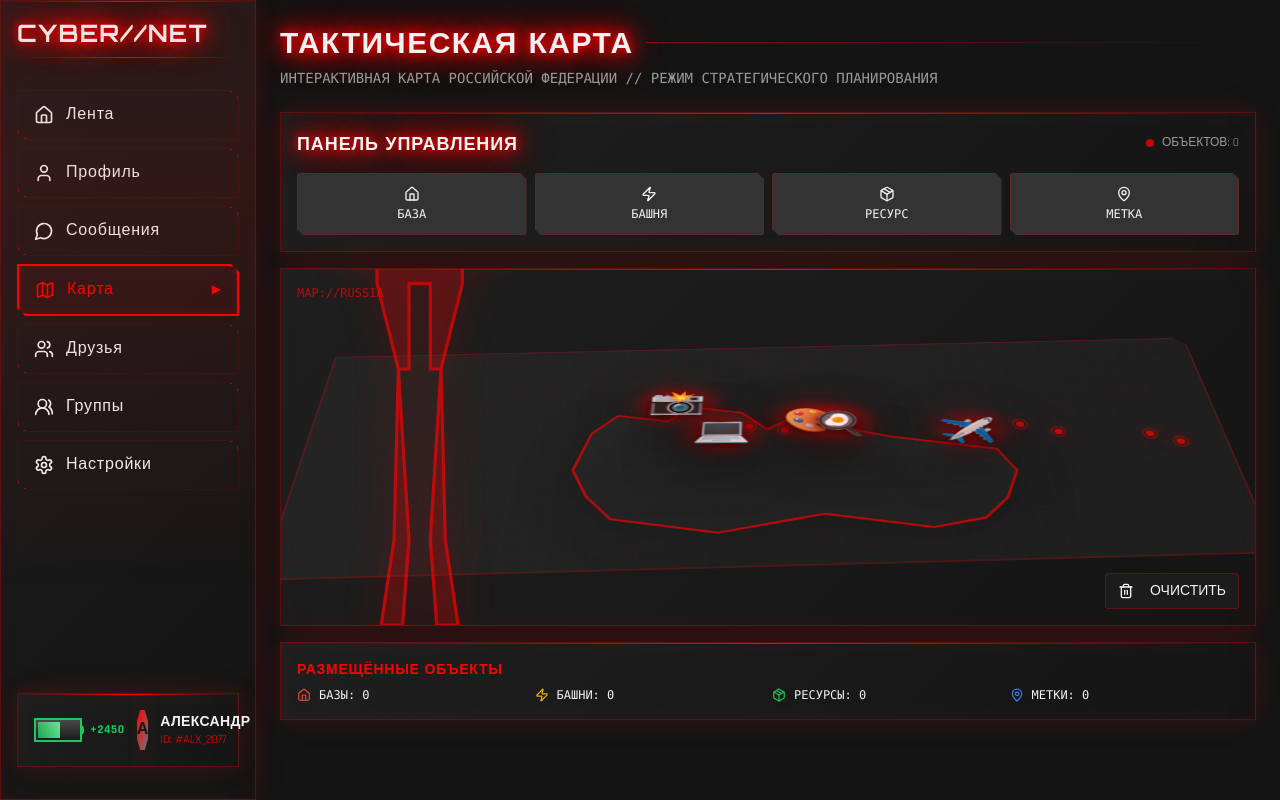
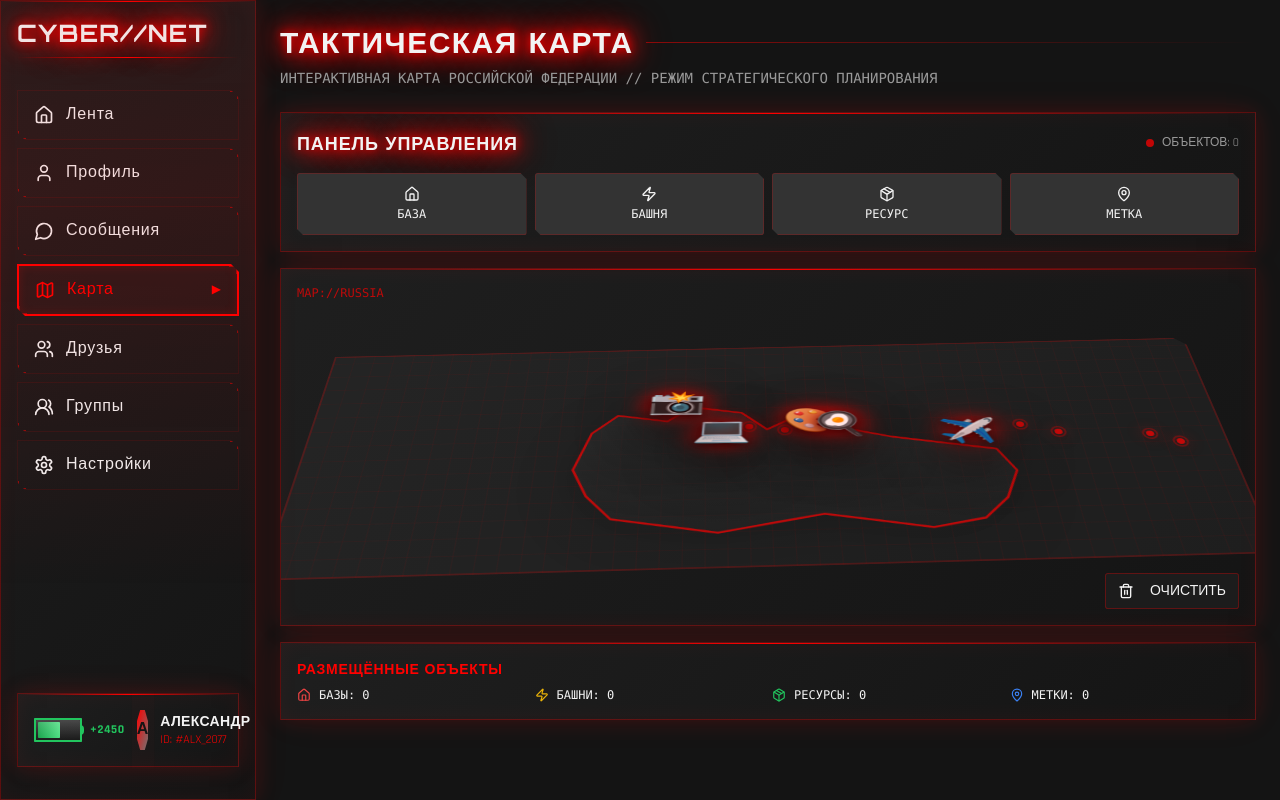
Before and after one commit to pr-poehali-dev/social-network-project-1, a React (Vite) app: page /map in a window 1280 px wide. Built offline with nearby package versions, Linux system fonts and the light colour scheme.

Commit message:
Удаление силуэта человека

```diff
--- a/src/components/InteractiveMap.tsx
+++ b/src/components/InteractiveMap.tsx
@@ -3,7 +3,6 @@ import { useNavigate } from 'react-router-dom';
 import Icon from '@/components/ui/icon';
 import { Button } from '@/components/ui/button';
 import { groupsStore, type Group } from '@/store/groupsStore';
-import { profileStore } from '@/store/profileStore';
 
 interface City {
   id: number;
@@ -27,18 +26,10 @@ const InteractiveMap = () => {
   const [hoveredCity, setHoveredCity] = useState<number | null>(null);
   const [hoveredGroup, setHoveredGroup] = useState<number | null>(null);
   const [groups, setGroups] = useState<Group[]>(groupsStore.getGroups());
-  const [userGender, setUserGender] = useState<'male' | 'female'>(profileStore.getProfile().gender);
 
   useEffect(() => {
     const unsubscribe = groupsStore.subscribe(() => {
       setGroups(groupsStore.getGroups());
-    });
-    return unsubscribe;
-  }, []);
-
-  useEffect(() => {
-    const unsubscribe = profileStore.subscribe(() => {
-      setUserGender(profileStore.getProfile().gender);
     });
     return unsubscribe;
   }, []);
@@ -145,68 +136,6 @@ const InteractiveMap = () => {
       <div className="cyber-card p-6 flex-1 relative overflow-hidden">
         <div className="absolute top-4 left-4 text-xs text-primary/70 font-mono z-10">
           MAP://RUSSIA
-        </div>
-
-        {/* Character Silhouette */}
-        <div className="absolute left-8 bottom-0 z-20 opacity-70 hover:opacity-100 transition-opacity">
-          <svg
-            viewBox="0 0 100 300"
-            className="h-[80vh] w-auto"
-            style={{ filter: 'drop-shadow(0 0 20px hsl(var(--primary) / 0.5))' }}
-          >
-            {userGender === 'male' ? (
-              // Male silhouette
-              <g>
-                {/* Head */}
-                <circle cx="50" cy="30" r="18" fill="hsl(var(--primary) / 0.3)" stroke="hsl(var(--primary))" strokeWidth="1.5" />
-                {/* Neck */}
-                <rect x="44" y="46" width="12" height="10" fill="hsl(var(--primary) / 0.3)" stroke="hsl(var(--primary))" strokeWidth="1.5" />
-                {/* Body/Torso */}
-                <path d="M 30,56 L 30,140 L 40,180 L 45,180 L 45,140 L 55,140 L 55,180 L 60,180 L 70,140 L 70,56 Z"
-                      fill="hsl(var(--primary) / 0.3)" stroke="hsl(var(--primary))" strokeWidth="1.5" />
-                {/* Shoulders */}
-                <rect x="20" y="56" width="60" height="12" fill="hsl(var(--primary) / 0.3)" stroke="hsl(var(--primary))" strokeWidth="1.5" />
-                {/* Left arm */}
-                <rect x="15" y="68" width="10" height="60" fill="hsl(var(--primary) / 0.3)" stroke="hsl(var(--primary))" strokeWidth="1.5" />
-                {/* Right arm */}
-                <rect x="75" y="68" width="10" height="60" fill="hsl(var(--primary) / 0.3)" stroke="hsl(var(--primary))" strokeWidth="1.5" />
-                {/* Left leg */}
-                <path d="M 40,180 L 38,260 L 32,300 L 42,300 L 45,260 Z"
-                      fill="hsl(var(--primary) / 0.3)" stroke="hsl(var(--primary))" strokeWidth="1.5" />
-                {/* Right leg */}
-                <path d="M 60,180 L 62,260 L 68,300 L 58,300 L 55,260 Z"
-                      fill="hsl(var(--primary) / 0.3)" stroke="hsl(var(--primary))" strokeWidth="1.5" />
-              </g>
-            ) : (
-              // Female silhouette
-              <g>
-                {/* Head */}
-                <circle cx="50" cy="30" r="18" fill="hsl(var(--primary) / 0.3)" stroke="hsl(var(--primary))" strokeWidth="1.5" />
-                {/* Hair/head decoration */}
-                <path d="M 32,20 Q 50,15 68,20 L 68,35 Q 50,30 32,35 Z"
-                      fill="hsl(var(--primary) / 0.3)" stroke="hsl(var(--primary))" strokeWidth="1.5" />
-                {/* Neck */}
-                <rect x="44" y="46" width="12" height="10" fill="hsl(var(--primary) / 0.3)" stroke="hsl(var(--primary))" strokeWidth="1.5" />
-                {/* Body/Torso with waist */}
-                <path d="M 28,56 L 25,100 L 30,140 L 40,180 L 45,180 L 45,140 L 55,140 L 55,180 L 60,180 L 70,140 L 75,100 L 72,56 Z"
-                      fill="hsl(var(--primary) / 0.3)" stroke="hsl(var(--primary))" strokeWidth="1.5" />
-                {/* Shoulders */}
-                <rect x="20" y="56" width="60" height="10" rx="3" fill="hsl(var(--primary) / 0.3)" stroke="hsl(var(--primary))" strokeWidth="1.5" />
-                {/* Left arm */}
-                <path d="M 18,66 L 16,120 L 22,122 L 24,68 Z"
-                      fill="hsl(var(--primary) / 0.3)" stroke="hsl(var(--primary))" strokeWidth="1.5" />
-                {/* Right arm */}
-                <path d="M 82,66 L 84,120 L 78,122 L 76,68 Z"
-                      fill="hsl(var(--primary) / 0.3)" stroke="hsl(var(--primary))" strokeWidth="1.5" />
-                {/* Left leg with dress shape */}
-                <path d="M 40,180 L 38,260 L 32,300 L 42,300 L 45,260 Z"
-                      fill="hsl(var(--primary) / 0.3)" stroke="hsl(var(--primary))" strokeWidth="1.5" />
-                {/* Right leg */}
-                <path d="M 60,180 L 62,260 L 68,300 L 58,300 L 55,260 Z"
-                      fill="hsl(var(--primary) / 0.3)" stroke="hsl(var(--primary))" strokeWidth="1.5" />
-              </g>
-            )}
-          </svg>
         </div>
 
         <div
--- a/src/pages/Profile.tsx
+++ b/src/pages/Profile.tsx
@@ -1,65 +1,11 @@
-import { useState, useEffect } from 'react';
 import Sidebar from '@/components/Sidebar';
 import ProfileHeader from '@/components/ProfileHeader';
 import ProfileTabs from '@/components/ProfileTabs';
-import { profileStore } from '@/store/profileStore';
 
 const Profile = () => {
-  const [userGender, setUserGender] = useState<'male' | 'female'>(profileStore.getProfile().gender);
-
-  useEffect(() => {
-    const unsubscribe = profileStore.subscribe(() => {
-      setUserGender(profileStore.getProfile().gender);
-    });
-    return unsubscribe;
-  }, []);
-
   return (
     <div className="flex min-h-screen bg-background">
       <Sidebar />
-
-      {/* Character Silhouette */}
-      <div className="hidden lg:flex items-end justify-center w-64 p-6">
-        <svg
-          viewBox="0 0 100 300"
-          className="h-[75vh] w-auto opacity-20 hover:opacity-40 transition-opacity"
-          style={{ filter: 'drop-shadow(0 0 10px hsl(var(--primary) / 0.3))' }}
-        >
-          {userGender === 'male' ? (
-            <g>
-              <circle cx="50" cy="30" r="18" fill="hsl(var(--primary) / 0.2)" stroke="hsl(var(--primary))" strokeWidth="1.5" />
-              <rect x="44" y="46" width="12" height="10" fill="hsl(var(--primary) / 0.2)" stroke="hsl(var(--primary))" strokeWidth="1.5" />
-              <path d="M 30,56 L 30,140 L 40,180 L 45,180 L 45,140 L 55,140 L 55,180 L 60,180 L 70,140 L 70,56 Z"
-                    fill="hsl(var(--primary) / 0.2)" stroke="hsl(var(--primary))" strokeWidth="1.5" />
-              <rect x="20" y="56" width="60" height="12" fill="hsl(var(--primary) / 0.2)" stroke="hsl(var(--primary))" strokeWidth="1.5" />
-              <rect x="15" y="68" width="10" height="60" fill="hsl(var(--primary) / 0.2)" stroke="hsl(var(--primary))" strokeWidth="1.5" />
-              <rect x="75" y="68" width="10" height="60" fill="hsl(var(--primary) / 0.2)" stroke="hsl(var(--primary))" strokeWidth="1.5" />
-              <path d="M 40,180 L 38,260 L 32,300 L 42,300 L 45,260 Z"
-                    fill="hsl(var(--primary) / 0.2)" stroke="hsl(var(--primary))" strokeWidth="1.5" />
-              <path d="M 60,180 L 62,260 L 68,300 L 58,300 L 55,260 Z"
-                    fill="hsl(var(--primary) / 0.2)" stroke="hsl(var(--primary))" strokeWidth="1.5" />
-            </g>
-          ) : (
-            <g>
-              <circle cx="50" cy="30" r="18" fill="hsl(var(--primary) / 0.2)" stroke="hsl(var(--primary))" strokeWidth="1.5" />
-              <path d="M 32,20 Q 50,15 68,20 L 68,35 Q 50,30 32,35 Z"
-                    fill="hsl(var(--primary) / 0.2)" stroke="hsl(var(--primary))" strokeWidth="1.5" />
-              <rect x="44" y="46" width="12" height="10" fill="hsl(var(--primary) / 0.2)" stroke="hsl(var(--primary))" strokeWidth="1.5" />
-              <path d="M 28,56 L 25,100 L 30,140 L 40,180 L 45,180 L 45,140 L 55,140 L 55,180 L 60,180 L 70,140 L 75,100 L 72,56 Z"
-                    fill="hsl(var(--primary) / 0.2)" stroke="hsl(var(--primary))" strokeWidth="1.5" />
-              <rect x="20" y="56" width="60" height="10" rx="3" fill="hsl(var(--primary) / 0.2)" stroke="hsl(var(--primary))" strokeWidth="1.5" />
-              <path d="M 18,66 L 16,120 L 22,122 L 24,68 Z"
-                    fill="hsl(var(--primary) / 0.2)" stroke="hsl(var(--primary))" strokeWidth="1.5" />
-              <path d="M 82,66 L 84,120 L 78,122 L 76,68 Z"
-                    fill="hsl(var(--primary) / 0.2)" stroke="hsl(var(--primary))" strokeWidth="1.5" />
-              <path d="M 40,180 L 38,260 L 32,300 L 42,300 L 45,260 Z"
-                    fill="hsl(var(--primary) / 0.2)" stroke="hsl(var(--primary))" strokeWidth="1.5" />
-              <path d="M 60,180 L 62,260 L 68,300 L 58,300 L 55,260 Z"
-                    fill="hsl(var(--primary) / 0.2)" stroke="hsl(var(--primary))" strokeWidth="1.5" />
-            </g>
-          )}
-        </svg>
-      </div>
 
       <main className="flex-1 max-w-5xl mx-auto p-6">
         <ProfileHeader />
```
